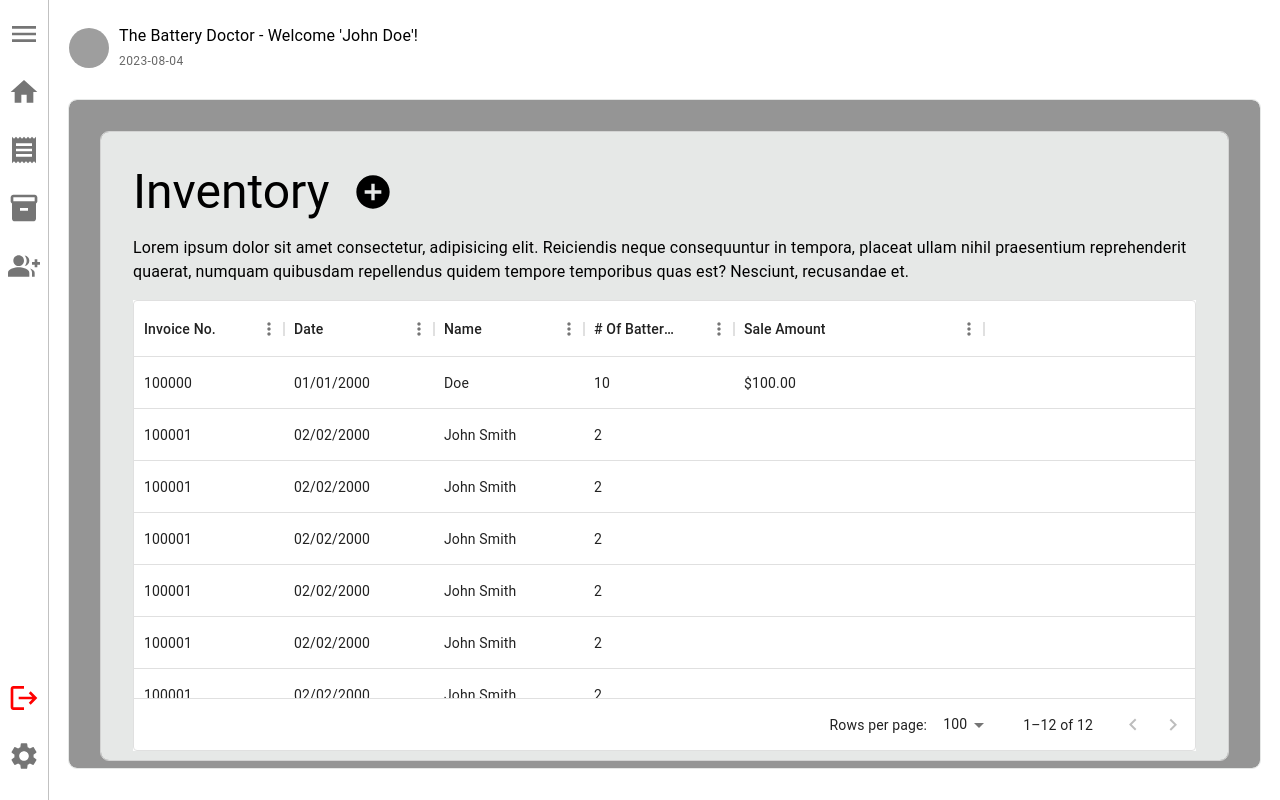
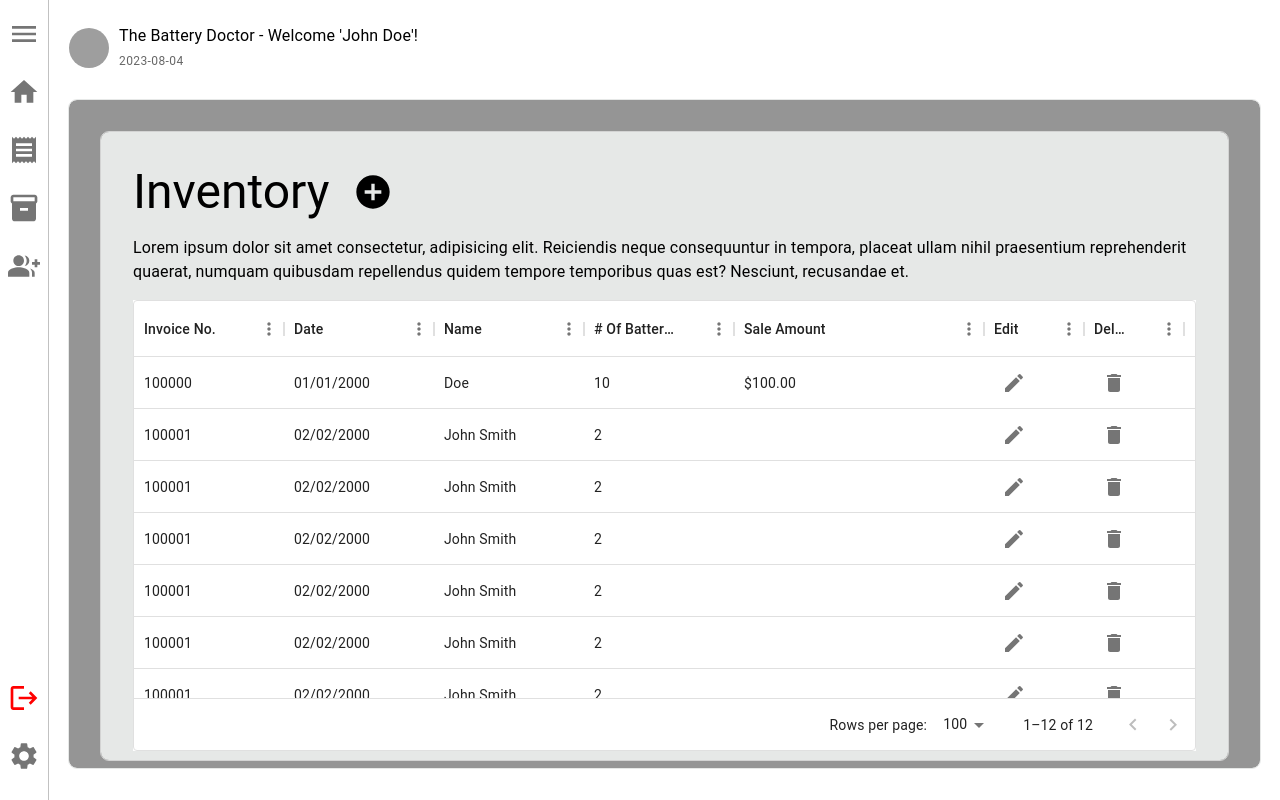
Before and after one commit to Caelan-Ross/FSWD-Capstone-Project, a Next.js app in the folder src/frontend/: page /inventory in a window 1280 px wide. Built offline with nearby package versions, Linux system fonts and the light colour scheme; grey boxes are pictures that could not be loaded.

Commit message:
Added edit and delete icons to inventory.js and invoice.js

```diff
--- a/src/frontend/pages/inventory.js
+++ b/src/frontend/pages/inventory.js
@@ -1,10 +1,21 @@
-import React from 'react';
+import React, { useState, useEffect } from 'react';
 import { Typography, Box, useTheme, IconButton } from '@mui/material';
 import { DataGrid } from '@mui/x-data-grid';
 import AddCircleIcon from '@mui/icons-material/AddCircle';
+import DeleteIcon from '@mui/icons-material/Delete';
+import EditIcon from '@mui/icons-material/Edit';
+import { useRouter } from 'next/router';
+import axios from 'axios';
 
 export default function Home() {
 	const theme = useTheme();
+	const router = useRouter();
+	const handleNavigation = (path) => {
+		router.push(path);
+	};
+
+	const [batteryData, setBatteryData] = useState([]);
+	const API_BASE = 'http://localhost.7166/api/Batteries';
 
 	// Dummy inventory data
 	const inventoryData = [
@@ -91,7 +102,7 @@ export default function Home() {
 			customerName: 'John Smith',
 			batteryAmt: 2,
 			saleAmt: '$30.00',
-		}
+		},
 		// Add more dummy data rows here
 	];
 
@@ -101,6 +112,26 @@ export default function Home() {
 		{ field: 'customerName', headerName: 'Name', width: 150 },
 		{ field: 'batteryAmt', headerName: '# Of Batteries', width: 150 },
 		{ field: 'saleAmount', headerName: 'Sale Amount', width: 250 },
+		{
+			field: 'edit', // Edit column
+			headerName: 'Edit',
+			width: 100,
+			renderCell: (params) => (
+				<IconButton onClick={() => handleEdit(params.row.id)}>
+					<EditIcon />
+				</IconButton>
+			),
+		},
+		{
+			field: 'delete',
+			headerName: 'Delete',
+			width: 100,
+			renderCell: (params) => (
+				<IconButton onClick={() => handleDelete(params.row.id)}>
+					<DeleteIcon />
+				</IconButton>
+			),
+		},
 	];
 
 	return (
@@ -126,10 +157,15 @@ export default function Home() {
 					width: '100%',
 				}}
 			>
-				<Typography variant='h3' align='center' component='h2'  sx={{marginRight: '1rem'}}>
+				<Typography
+					variant='h3'
+					align='center'
+					component='h2'
+					sx={{ marginRight: '1rem' }}
+				>
 					Inventory
 				</Typography>
-								<IconButton>
+				<IconButton>
 					<AddCircleIcon sx={{ fontSize: '2.5rem', color: '#000000' }} />
 				</IconButton>
 			</Box>
@@ -143,7 +179,14 @@ export default function Home() {
 			</Box>
 
 			{/* Inventory DataGrid */}
-			<div style={{ height: '80%', width: '100%', marginTop: theme.spacing(2), backgroundColor: 'white' }}>
+			<div
+				style={{
+					height: '80%',
+					width: '100%',
+					marginTop: theme.spacing(2),
+					backgroundColor: 'white',
+				}}
+			>
 				<DataGrid rows={inventoryData} columns={columns} pageSize={5} />
 			</div>
 		</Box>
```
Also changed, not shown: src/frontend/pages/invoices.js (+35 -2 lines).
